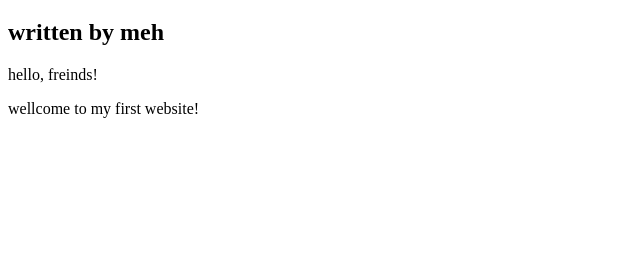
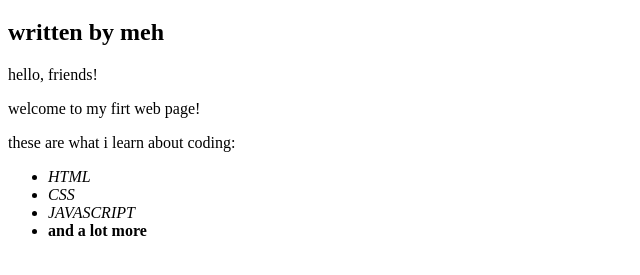
Before and after one commit to nuruweka/EXAM-PROJECT, a plain HTML site: page NURU-WEKA.html in a window 1280 px wide. Shown: the part 61-336 px from the top of the page, without its empty margins (0-640 px from the left). Drawn offline with Linux system fonts and the light colour scheme.

Commit message:
add NURU-WEKA.html to list elements

```diff
--- a/NURU-WEKA.html
+++ b/NURU-WEKA.html
@@ -7,7 +7,15 @@
   <h1>my first website</h1>
   <h2>written by meh</h2>
 
-  <p>hello, freinds!</p>
-  <p>wellcome to my first website!</p>
-</body>
+  <p>hello, friends!</p>
+  <p> welcome to my firt web page!</p>
+
+  <p>these are what i learn about coding:</p>
+  <ul>
+    <li><em>HTML</em></li>
+    <li> <em>CSS</em> </li>
+    <li> <em>JAVASCRIPT</em> </li>
+    <li> <strong> and a  lot more</strong></li>
+  </ul>
+  </body>
 </html>
```
